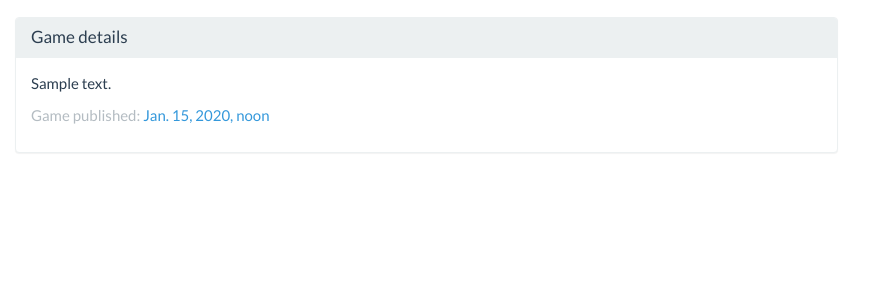
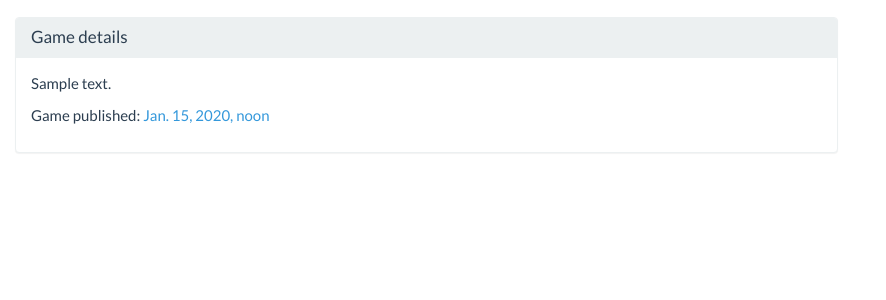
Before and after one commit to duchungluu/Django-Game-Shop, a Django app: page /game/1/ in a window 1280 px wide. Shown: the part 177-477 px from the top of the page, without its empty margins (0-886 px from the left). Run offline with Django 3.2, Linux system fonts and the light colour scheme; tables that the repository leaves empty hold one stand-in row (values such as "Sample post"); parts of the project's set-up code (start-up, migrations or seed data) failed here and were passed over; some libraries are stand-ins or nearby versions.

Commit message:
looked shit

```diff
--- a/dreamerteam/webshop/templates/webshop/game.html
+++ b/dreamerteam/webshop/templates/webshop/game.html
@@ -32,7 +32,7 @@
                 {{ game.description }}
               </p>
               <p>
-                <span class="text-muted">Game published:</span> <span class="text-info">{{ game.published }}</span>
+                <span>Game published:</span> <span class="text-info">{{ game.published }}</span>
               </p>
             </div>
           </div>
@@ -83,7 +83,7 @@
               {{ game.description }}
             </p>
             <p>
-              <span class="text-muted">Game published:</span> <span class="text-info">{{ game.published }}</span>
+              <span>Game published:</span> <span class="text-info">{{ game.published }}</span>
             </p>
           </div>
 
```
